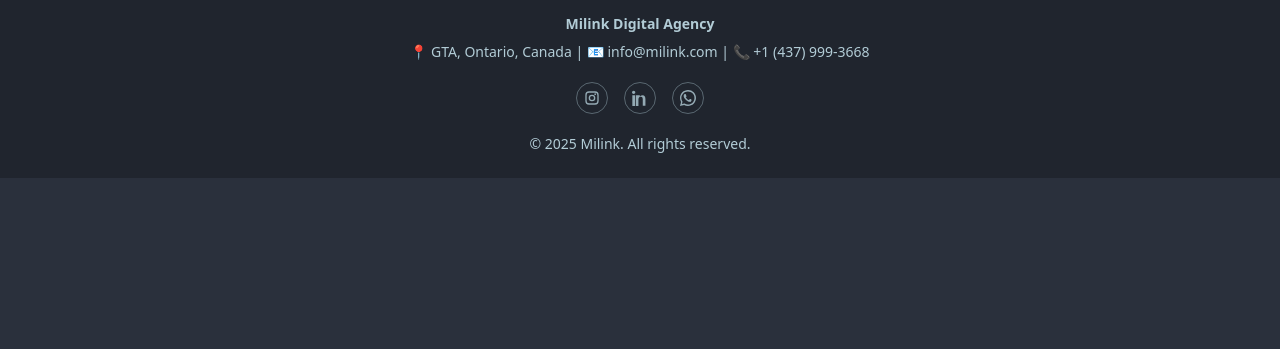
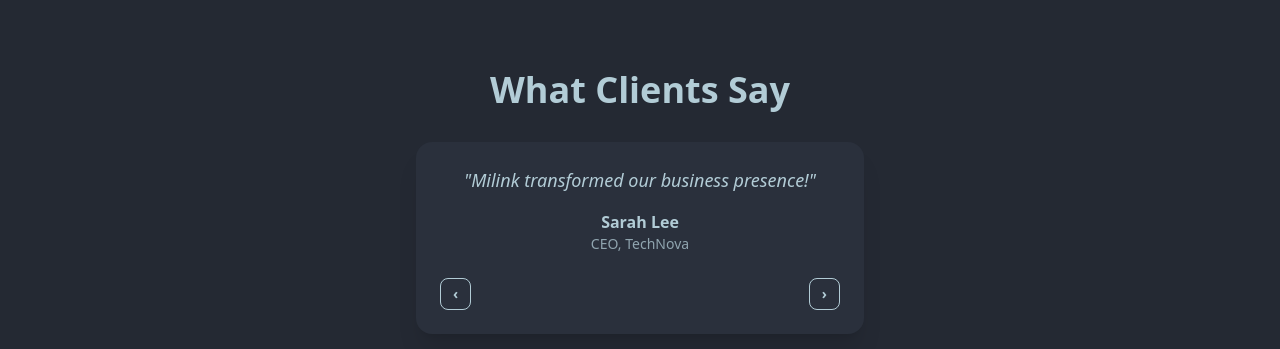
Before and after one commit to miladmo68/Milink, a React (Vite) app: page / in a window 1280 px wide. Shown: the part 2437-2786 px from the top of the page. Before the commit the page ends 2615 px from the top, so only its background shows below. Built offline with nearby package versions, Linux system fonts and the light colour scheme.

Commit message:
testimonials added

```diff
--- a/src/App.jsx
+++ b/src/App.jsx
@@ -16,9 +16,9 @@ export default function App() {
       {/* <About /> */}
       <Services />
       <Portfolio />
-      {/* <Testimonials /> */}
-      {/* <CTA /> */}
-      {/* <Contact /> */}
+      <Testimonials />
+      <CTA />
+      <Contact />
       <Footer />
     </>
   );
```
Also changed, not shown: package.json (+6 -1 lines).
